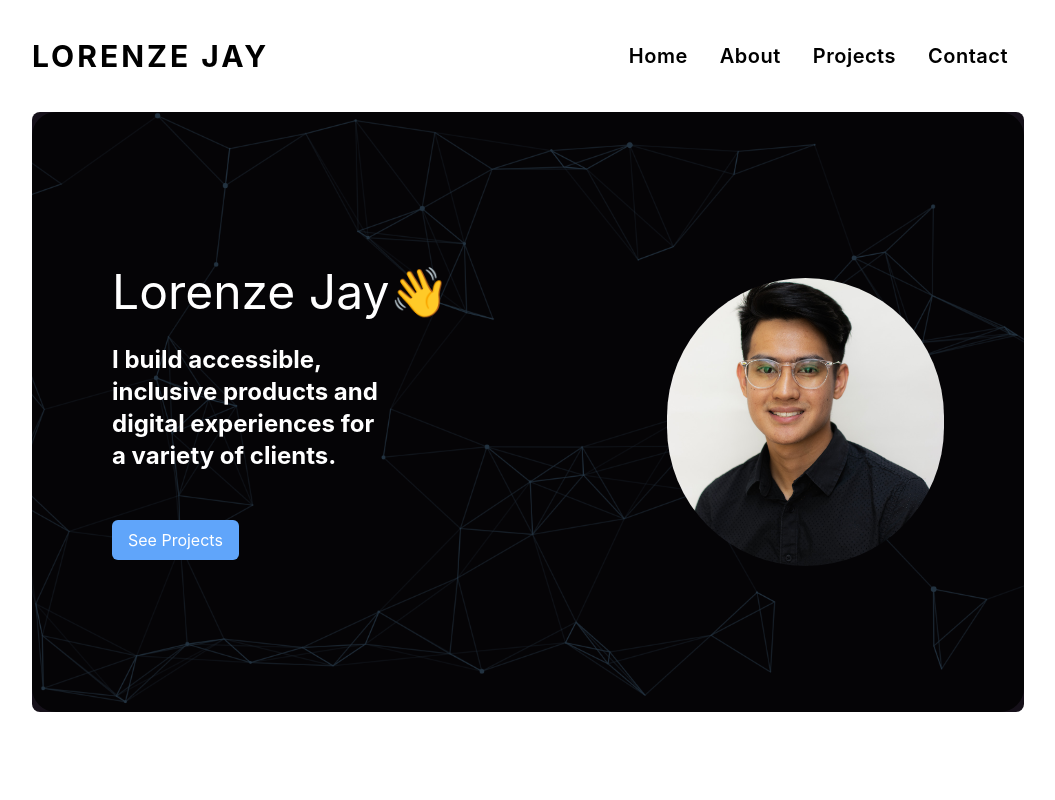
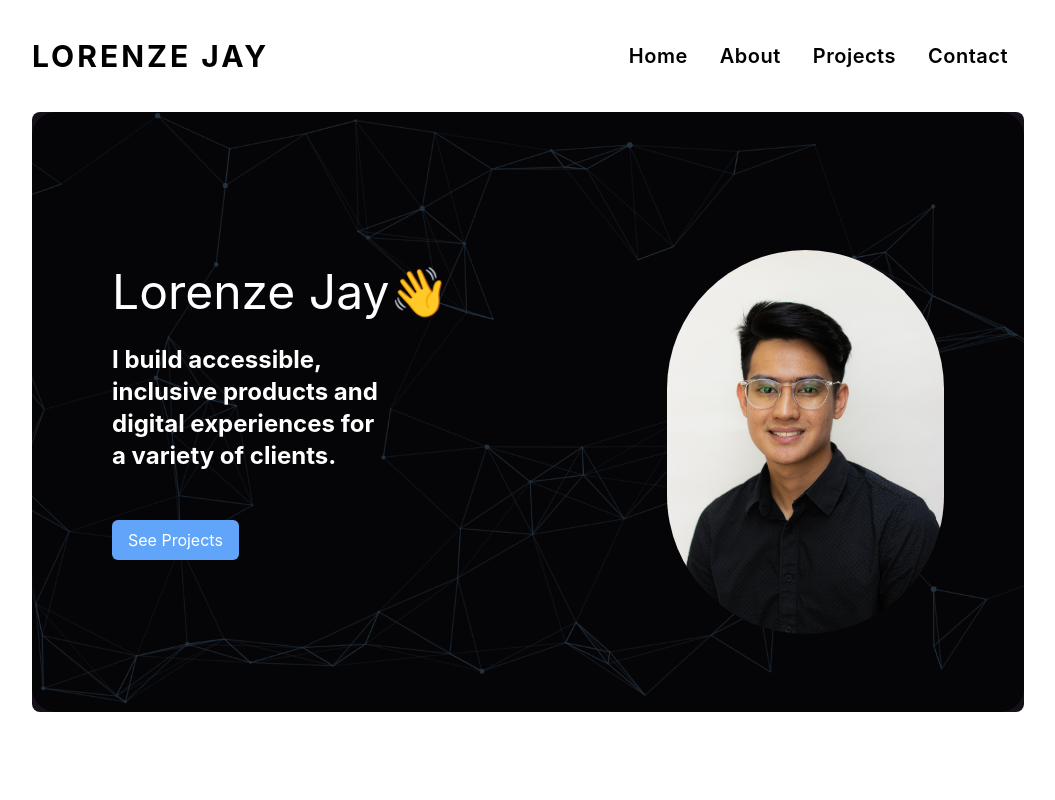
Before and after one commit to lorenzejay/portfolio-site, a Next.js app: page / in a window 1280 px wide. Shown: the top 800 px of the page, without its empty margins (112-1167 px from the left). Built offline with nearby package versions, Linux system fonts and the light colour scheme.

Commit message:
adjusted img

```diff
--- a/components/hero.js
+++ b/components/hero.js
@@ -35,7 +35,7 @@ const Hero = () => {
         <img
           src={"/ljaph-7.jpg"}
           alt="portrait of lorenze hernandez."
-          className="rounded-full z-10 object-cover  w-72 h-72 md:max-h-96 md:w-1/2  2xl:w-1/4   mb-10 sm:mt-10 lg:mb-10 lg:mt-0 "
+          className="rounded-full z-10 object-cover  w-72 h-72 md:max-h-96 md:w-1/2 lg:h-3/4  xl:max-h-96 2xl:w-1/3   mb-10 sm:mt-10 lg:mb-10 xl:mb-0  lg:mt-0 "
         />
       </div>
     </motion.main>
```
